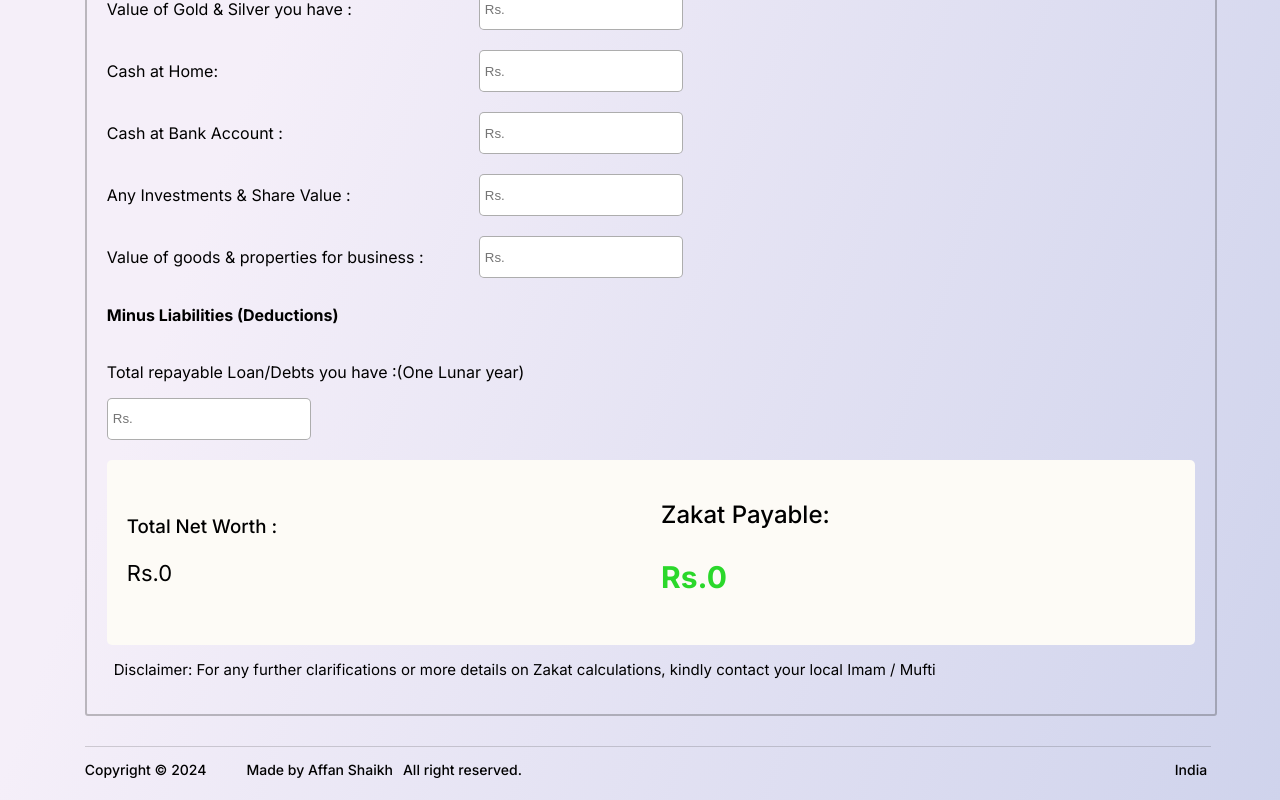
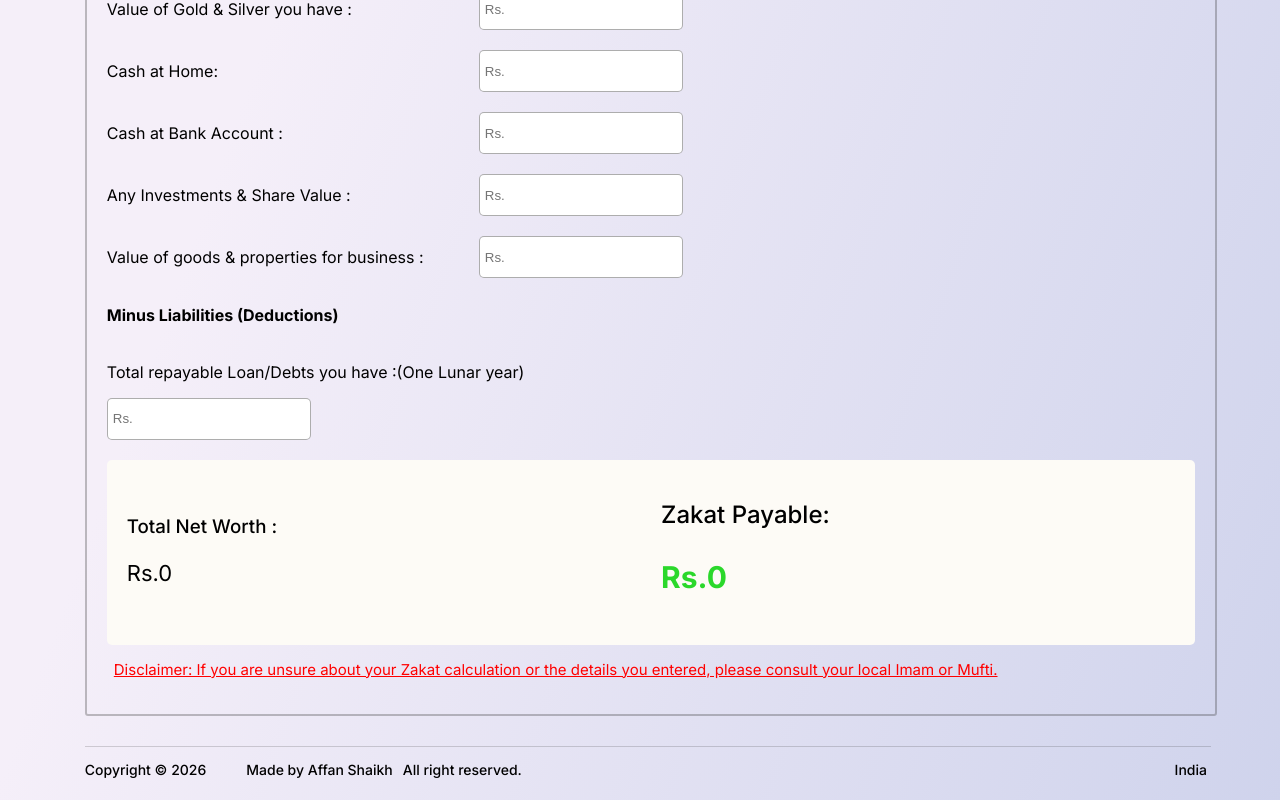
Before and after one commit to AffanShaikh100/Zakat-Calculator, a React (Create React App) app: page / in a window 1280 px wide. Shown: the part 775-1575 px from the top of the page. Built offline with nearby package versions, Linux system fonts and the light colour scheme.

Commit message:
Made disclaimer comment changes

```diff
--- a/src/components/Calculator.js
+++ b/src/components/Calculator.js
@@ -166,7 +166,7 @@ const Calculator = () =>{
         </div>
       </div>
 
-      <p>Disclaimer: For any further clarifications or more details on Zakat calculations, kindly contact your local Imam / Mufti</p>
+      <p className="disclaimer">Disclaimer: If you are unsure about your Zakat calculation or the details you entered, please consult your local Imam or Mufti.</p>
 
     </div>
   );
--- a/src/components/Footer.js
+++ b/src/components/Footer.js
@@ -4,7 +4,7 @@ const Footer = () =>{
 
     return(
        <div className="footerdiv">
-           <p>Copyright © 2024 </p>
+           <p>Copyright © 2026 </p>
            <p>Made by Affan Shaikh</p>
            <p>All right reserved.</p>
            <p>India</p>
--- a/src/pages/index.css
+++ b/src/pages/index.css
@@ -67,6 +67,12 @@
     font-size: 15px;
     margin-left: 7px;
 }
+
+.disclaimer{
+    color: red;
+    text-decoration: underline;
+}
+
 .value-inputs{
     width: 45vw;
     display: flex;
```
